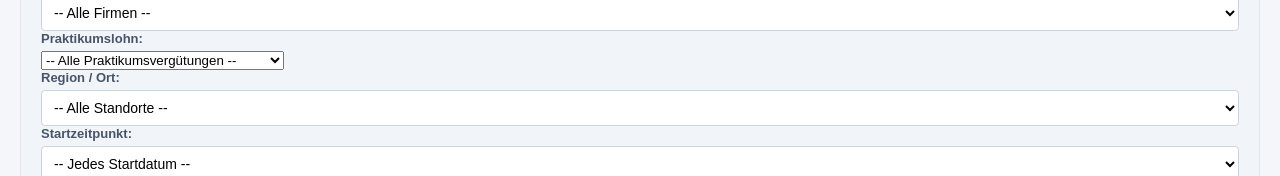
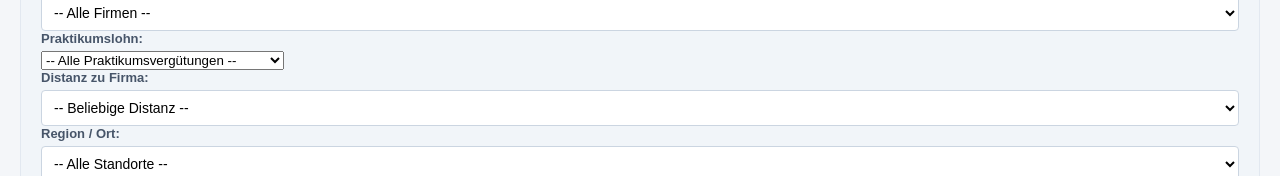
Before and after one commit to LeoKuhnZH/WISS-Praktikum-App, a React (Vite) app in the folder frontend/Praktikums_web/praktikum-web/: page / in a window 1280 px wide. Shown: the part 399-575 px from the top of the page. Built offline with nearby package versions, Linux system fonts and the light colour scheme; no server answers.

Commit message:
Filterattributt Pendeldistanz zu Firma bei Stelleninserate hinzugefügt

```diff
--- a/frontend/Praktikums_web/praktikum-web/src/pages/Home.jsx
+++ b/frontend/Praktikums_web/praktikum-web/src/pages/Home.jsx
@@ -25,6 +25,7 @@ function Home() {
     const [selectedPublikation, setSelectedPublikation] = useState('');
     const [selectedFirma, setSelectedFirma] = useState('');
     const [selectedverguetung, setSelectedverguetung] = useState('');
+    const [selectedDistanz, setSelectedDistanz] = useState('');
 
     // Backend Funktion
     const [stellenAngebote, setStellenAngebote] = useState([]);
@@ -52,7 +53,8 @@ function Home() {
                         start: p.dateCreated ? new Date(p.dateCreated).toLocaleDateString() : "keine Angabe",
                         anforderung: p.companyDescription || "keine Angabe",
                         publikationsdatum: p.dateCreated ? new Date(p.dateCreated).toLocaleDateString() : "keine Angabe",
-                        timerIcon: Timer
+                        timerIcon: Timer,
+                        distanz: p.distance || 5
                     },
                     verguetung: "nicht im Backend"
                 }));
@@ -85,6 +87,20 @@ function Home() {
 
         const matchSelectedFirma = selectedFirma === '' ||
             stelle.firma.toLowerCase().includes(selectedFirma.toLowerCase());
+
+        const matchEntfernung = selectedDistanz === ''||
+            stelle.firma.toLowerCase().includes(selectedFirma.toLowerCase());
+
+
+
+        let matchDistanz = true;
+        if (selectedDistanz !== '') {
+            const maxDistanz = parseInt(selectedDistanz, 10);
+            const tatsaechlicheDistanz = stelle.distanz !== undefined ? stelle.distanz : 999; // Falls undefined, setze es hoch an, damit es rausfliegt
+            matchDistanz = tatsaechlicheDistanz <= maxDistanz;
+        }
+
+
 
         let matchPublikation = true;
         if (selectedPublikation !== '') {
@@ -122,8 +138,8 @@ function Home() {
                 matchVergütung = lohnAnzahl === gewaehlterLohn;
             }
         }
+        return matchKategorie && matchStandort && matchStart && matchPublikation && matchSelectedFirma && matchVergütung && matchDistanz;
 
-        return matchKategorie && matchStandort && matchStart && matchPublikation && matchSelectedFirma && matchVergütung;
     }); // <-- Das hier behebt den Vite-Fehler! (Runde Klammer schliesst das .filter() )
 
 
@@ -134,6 +150,7 @@ function Home() {
         setSelectedPublikation('');
         setSelectedFirma('');
         setSelectedverguetung('');
+        setSelectedDistanz('');
 
     };
 
@@ -213,6 +230,28 @@ function Home() {
                             <option value="1350">1'350 CHF</option>
                             <option value="1280">1'280 CHF</option>
                             <option value="lohn-bereich2">Zwischen 1'350 CHF und -1'700 CHF</option>
+                        </select>
+                    </div>
+
+
+
+
+
+                    <div>
+                        <label htmlFor="distanz-select" className="filter-label">Distanz zu Firma:</label>
+                        <select
+                            id="distanz-select"
+                            value={selectedDistanz} // 💡 KORREKT: Variable statt Funktion!
+                            onChange={(e) => setSelectedDistanz(e.target.value)}
+                            className="filter-select" // Tipp: 'filter-select' statt 'filter-label' für korrektes CSS Styling
+                        >
+                            <option value="">-- Beliebige Distanz --</option>
+                            <option value="2">Bis zu 2 km</option>
+                            <option value="5">Bis zu 5 km</option>
+                            <option value="25">Bis zu 25 km</option>
+                            <option value="10">Bis zu 10 km</option>
+                            <option value="15">Bis zu 15 km</option>
+                            <option value="30">Bis zu 30 km</option>
                         </select>
                     </div>
 
```
